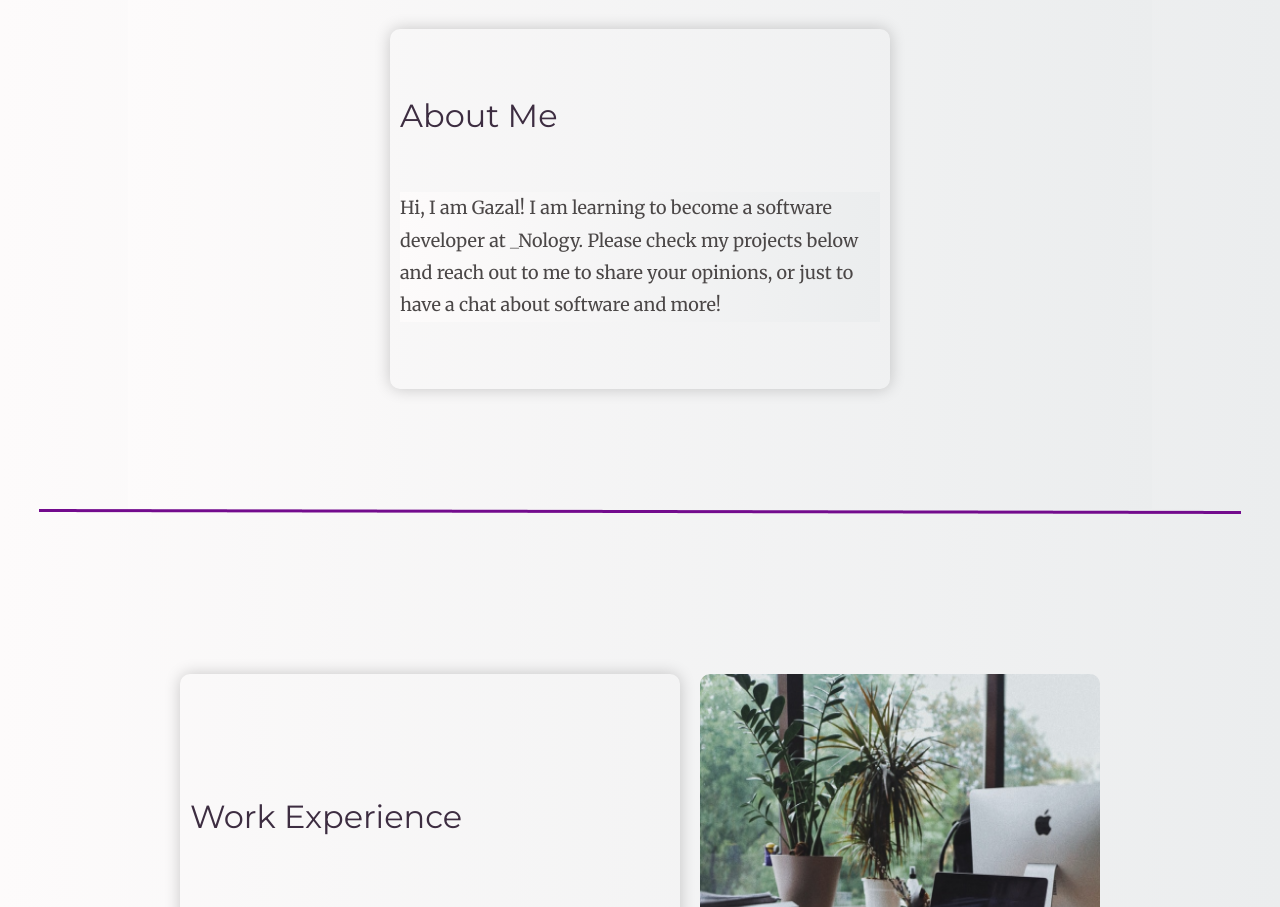
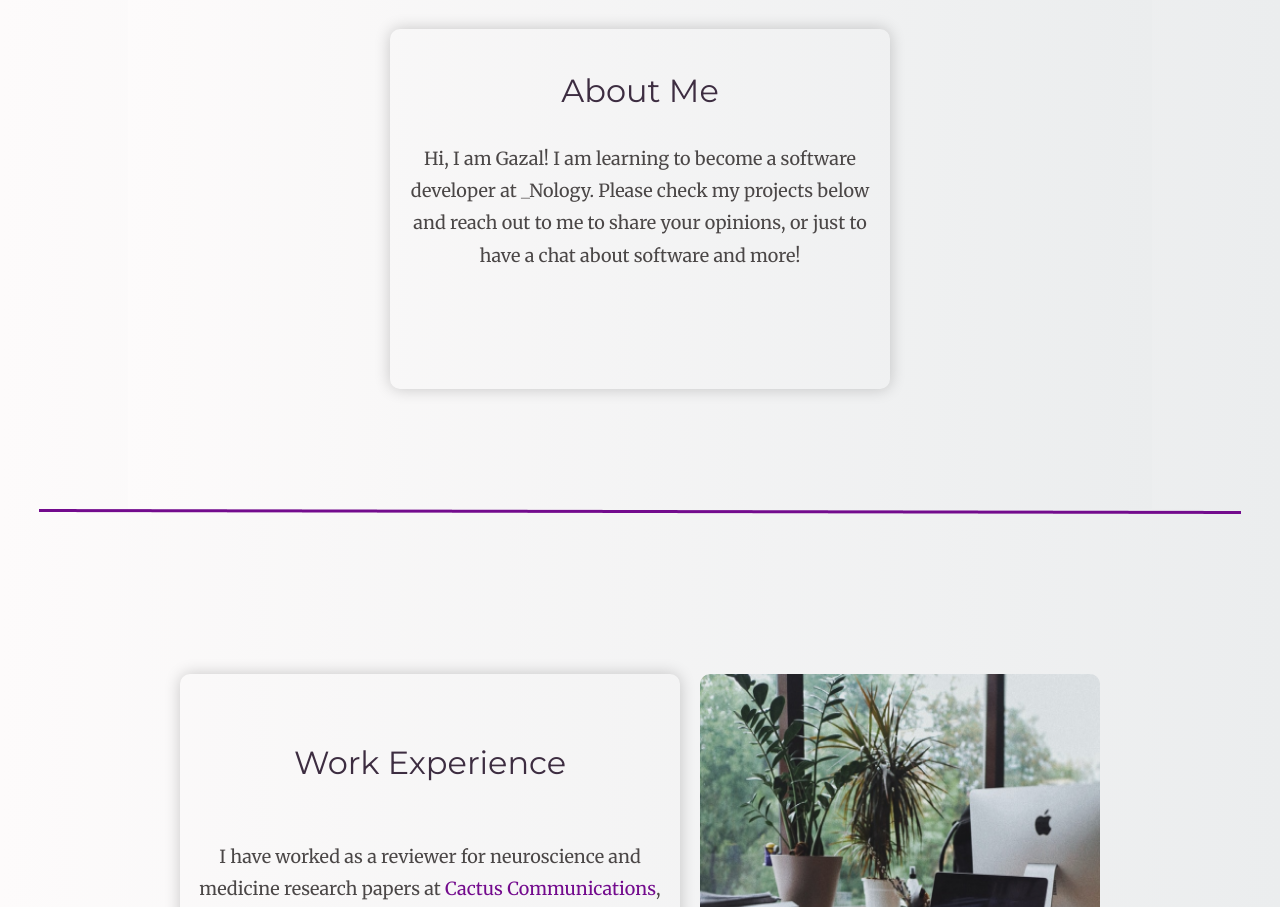
Before and after one commit to GazalNeb/gazal-portfolio, a plain HTML site: page index.html in a window 1280 px wide. Shown: the part 465-1372 px from the top of the page. Drawn offline with Linux system fonts and the light colour scheme.

Commit message:
minor changes to alignment

```diff
--- a/index.html
+++ b/index.html
@@ -28,8 +28,8 @@
         <a href="mailto:nebgazal@gmail.com"><img src="images/email.png" alt=""></a>
       </div>
       <div class="glass-box glass-box--intro">
-        <h1 class="text-heading">About Me</h1>
-        <p class="text">Hi, I am Gazal! I am learning to become a software developer at _Nology. Please check my projects below and reach out to me to share your opinions, or just to have a chat about software and more!
+        <h1 class="text-heading glass-box_heading">About Me</h1>
+        <p class="text glass-box_text">Hi, I am Gazal! I am learning to become a software developer at _Nology. Please check my projects below and reach out to me to share your opinions, or just to have a chat about software and more!
         </p>
       </div>
     </div>
@@ -40,8 +40,8 @@
     <section class="experience-and-education">
       <div class="experience">
         <div class="glass-box experience-box">
-          <a name="work" class="link-name"><h1 class="text-heading experience_box_heading">Work Experience</h1></a>
-          <p class="text experience_box_text">I have worked as a reviewer for neuroscience and medicine research papers at <a href ="https://cactusglobal.com/" class="text--link">Cactus Communications</a>, and  as a research assitant at <a href ="http://www.alceli.com/" class="text--link">Alceli ltd.</a> that makes proton therapy machines for cancer treatment. I am now beginning my journey in software development.
+          <a name="work" class="link-name"><h1 class="text-heading glass-box_heading">Work Experience</h1></a>
+          <p class="text glass-box_text">I have worked as a reviewer for neuroscience and medicine research papers at <a href ="https://cactusglobal.com/" class="text--link">Cactus Communications</a>, and  as a research assitant at <a href ="http://www.alceli.com/" class="text--link">Alceli ltd.</a> that makes proton therapy machines for cancer treatment. I am now beginning my journey in software development.
           </p>
         </div>
         <img class="image-main" src="images/work-experience.png" alt="">
@@ -49,8 +49,8 @@
       <div class="education">
         <img class="image-main" src="images/education.png" alt="">
         <div class="glass-box education_box">
-          <a name="education" class="link-name"><h1 class="text-heading education_box_heading">Education</h1></a>
-          <p class="text education_box_text">I finished my high school in India and completed a BSc in Neuroscience with Psychology from University of Aberdeen, Scotland, in 2019.
+          <a name="education" class="link-name"><h1 class="text-heading glass-box_heading">Education</h1></a>
+          <p class="text glass-box_text">I finished my high school in India and completed a BSc in Neuroscience with Psychology from University of Aberdeen, Scotland, in 2019.
           </p>
         </div>
       </div>
--- a/scss&css/components.scss
+++ b/scss&css/components.scss
@@ -86,7 +86,6 @@
 .glass-box {
   display: flex;
   flex-direction: column;
-  // align-items: center;
   justify-content: space-evenly;
   padding: 10px;
   width: 500px;
@@ -96,6 +95,10 @@
   position: relative;
   background: inherit;
 
+  &_heading {
+    text-align: center;
+  }
+
   &_text {
     height: 60%;
     background: none;
@@ -104,7 +107,7 @@
 
   &_links {
     display: flex;
-    justify-content: space-evenly;
+    justify-content: space-around;
     align-items: center;
     background: none;
   }
```
Also changed, not shown: scss&css/main.css.
